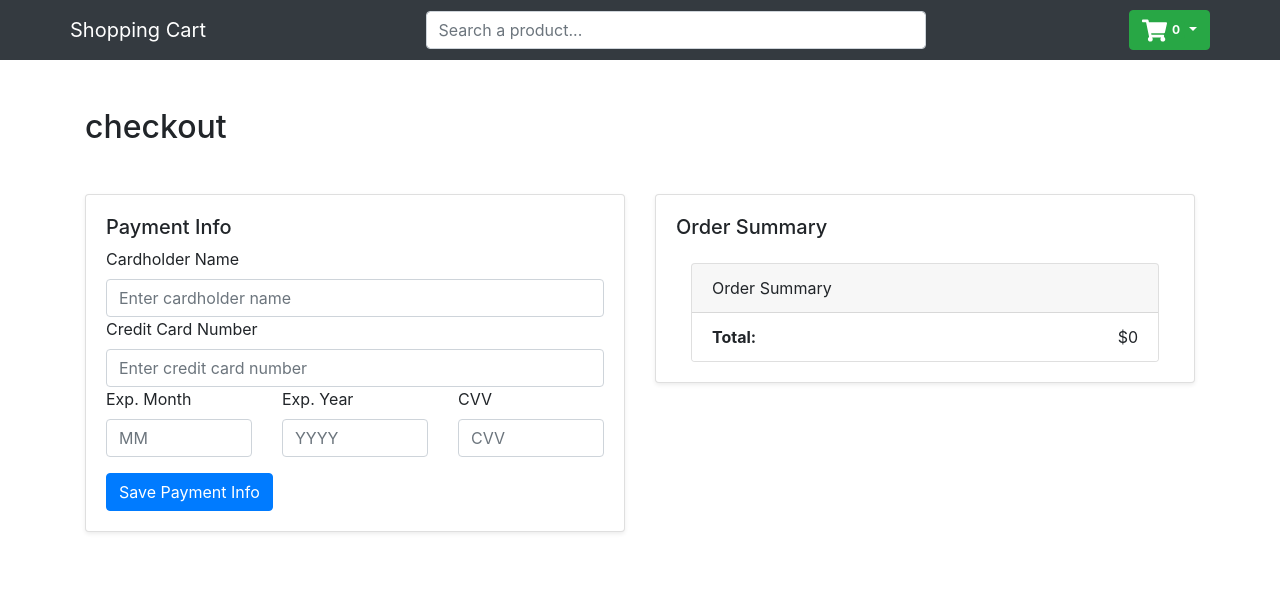
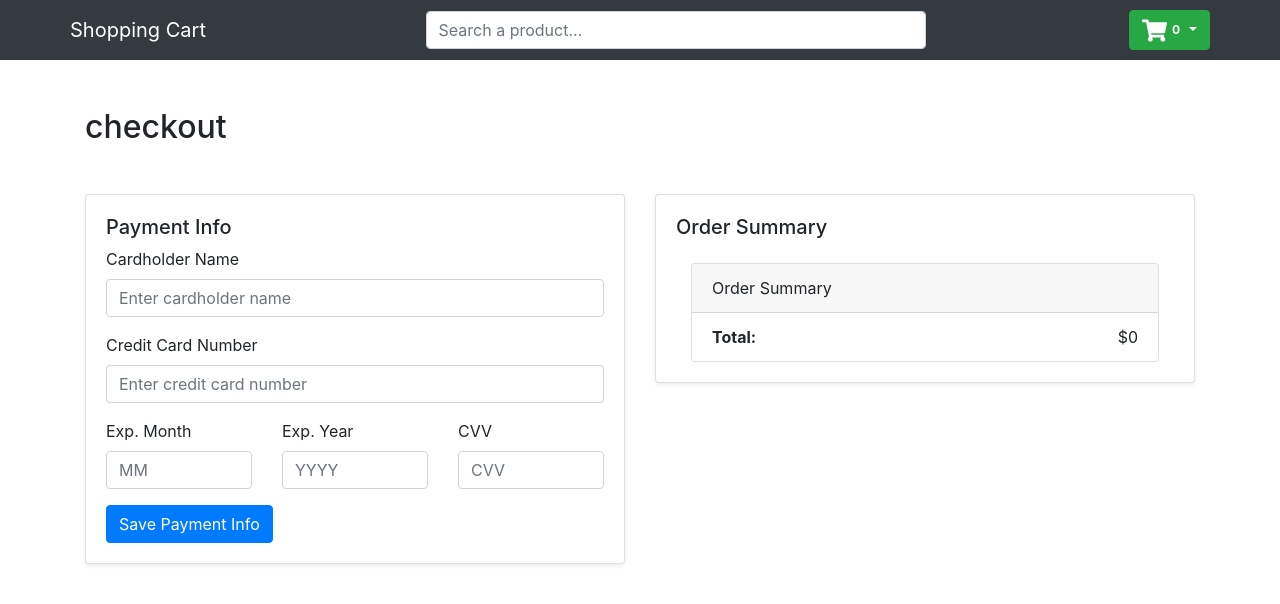
Before and after one commit to ankushmalik1/ecommerce, a React (Create React App) app: page /checkout/payment in a window 1280 px wide. Shown: the top 604 px of the page. Built offline with nearby package versions, Linux system fonts and the light colour scheme.

Commit message:
added Margins on paymentInfo page form

```diff
--- a/src/screens/checkoutPage/component/PaymentInfoPage.js
+++ b/src/screens/checkoutPage/component/PaymentInfoPage.js
@@ -55,7 +55,7 @@ const PaymentInfoPage = () => {
 
             <h5>Payment Info</h5>
             <Form noValidate validated={validated} onSubmit={handlePaymentInfoSubmit}>
-                <Form.Group controlId="cardName">
+                <Form.Group controlId="cardName" className="mb-3">
                     <Form.Label>Cardholder Name</Form.Label>
                     <Form.Control
                         required
@@ -72,7 +72,7 @@ const PaymentInfoPage = () => {
                     </Form.Control.Feedback>
                 </Form.Group>
 
-                <Form.Group controlId="cardNumber">
+                <Form.Group controlId="cardNumber" className="mb-3">
                     <Form.Label>Credit Card Number</Form.Label>
                     <Form.Control
                         required
```
